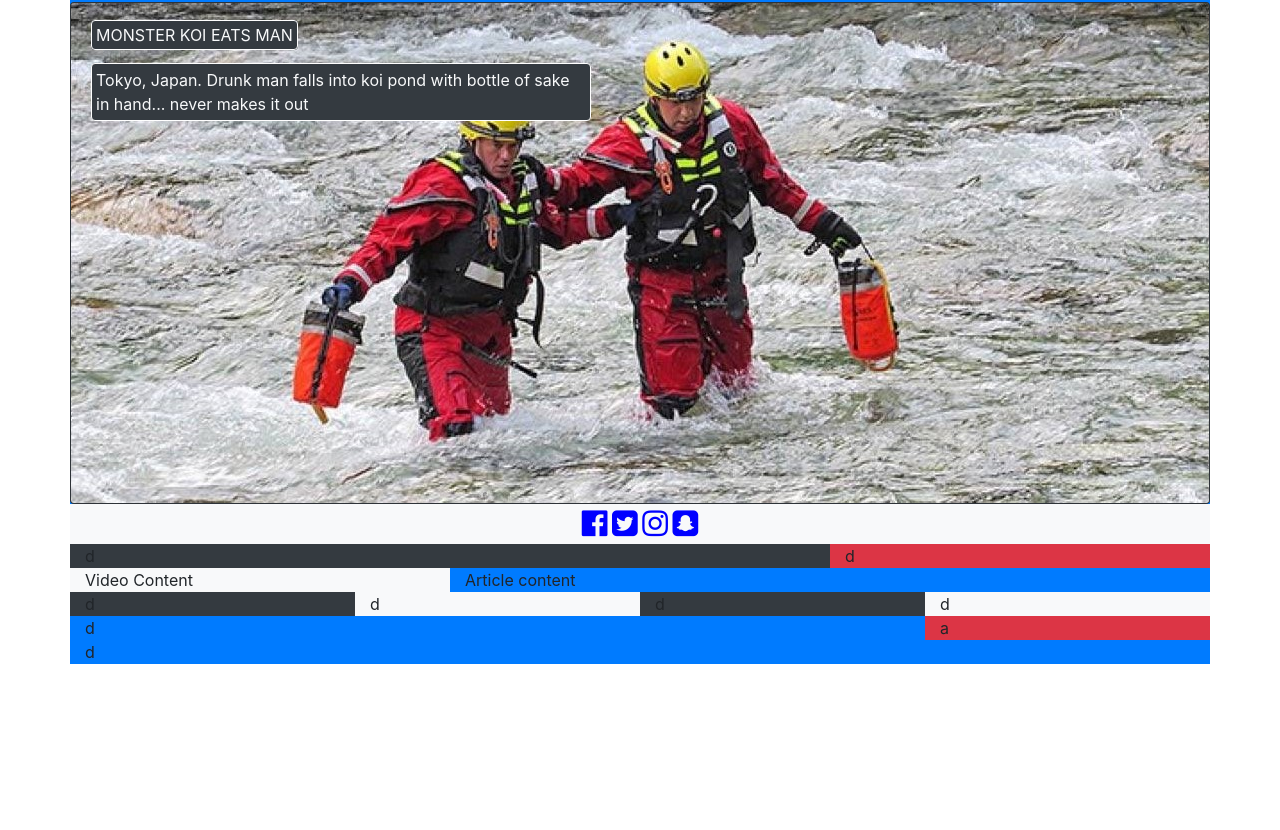
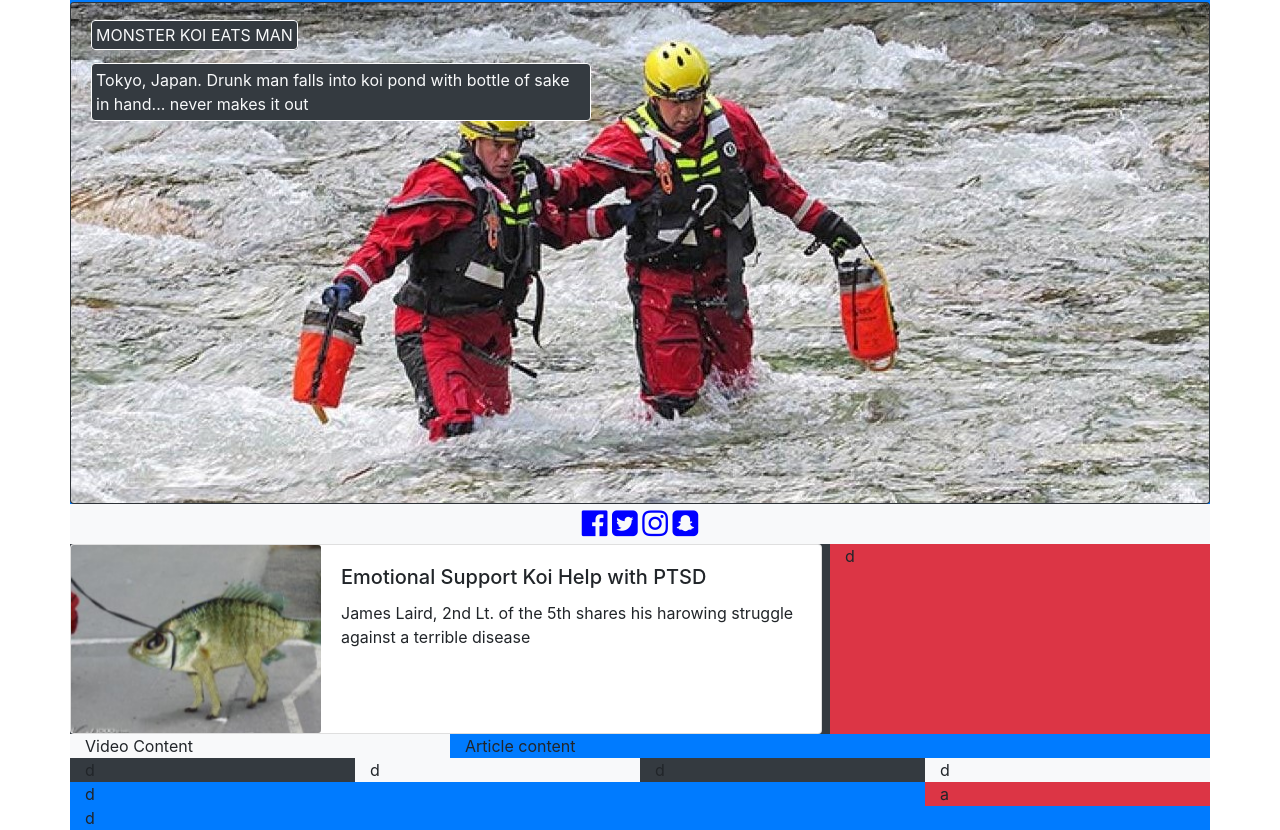
Before and after one commit to LuisERivas/theGoodKoi, a plain HTML site: page index.html in a window 1280 px wide. Shown: the part 62-892 px from the top of the page. Before the commit the page ends 800 px from the top, so only its background shows below. Drawn offline with nearby package versions, Linux system fonts and the light colour scheme.

Commit message:
added first small content card

```diff
--- a/index.html
+++ b/index.html
@@ -76,8 +76,20 @@
 <!--******************** Most recent content 1 **************************** -->
     <div class="row">
         <!--******************** content card **************************** -->
-        <div class="col-8 bg-dark">
-            d
+        <div class="col-8 bg-dark p-0">
+            <div class="card mr-2" style="max-width: 760px;">
+                <div class="row no-gutters">
+                  <div class="col-md-4 ml-auto">
+                    <img src="assets/images/testsmallcontent1.jpg" class="card-img" alt="...">
+                  </div>
+                  <div class="col-md-8">
+                    <div class="card-body">
+                      <h5 class="card-title">Emotional Support Koi Help with PTSD</h5>
+                      <p class="card-text">James Laird, 2nd Lt. of the 5th shares his harowing struggle against a terrible disease</p>
+                    </div>
+                  </div>
+                </div>
+              </div>
         </div>
         <div class="col-4 bg-danger">
            d
```
Also changed, not shown: assets/images/testsmallcontent1.jpg (added).
